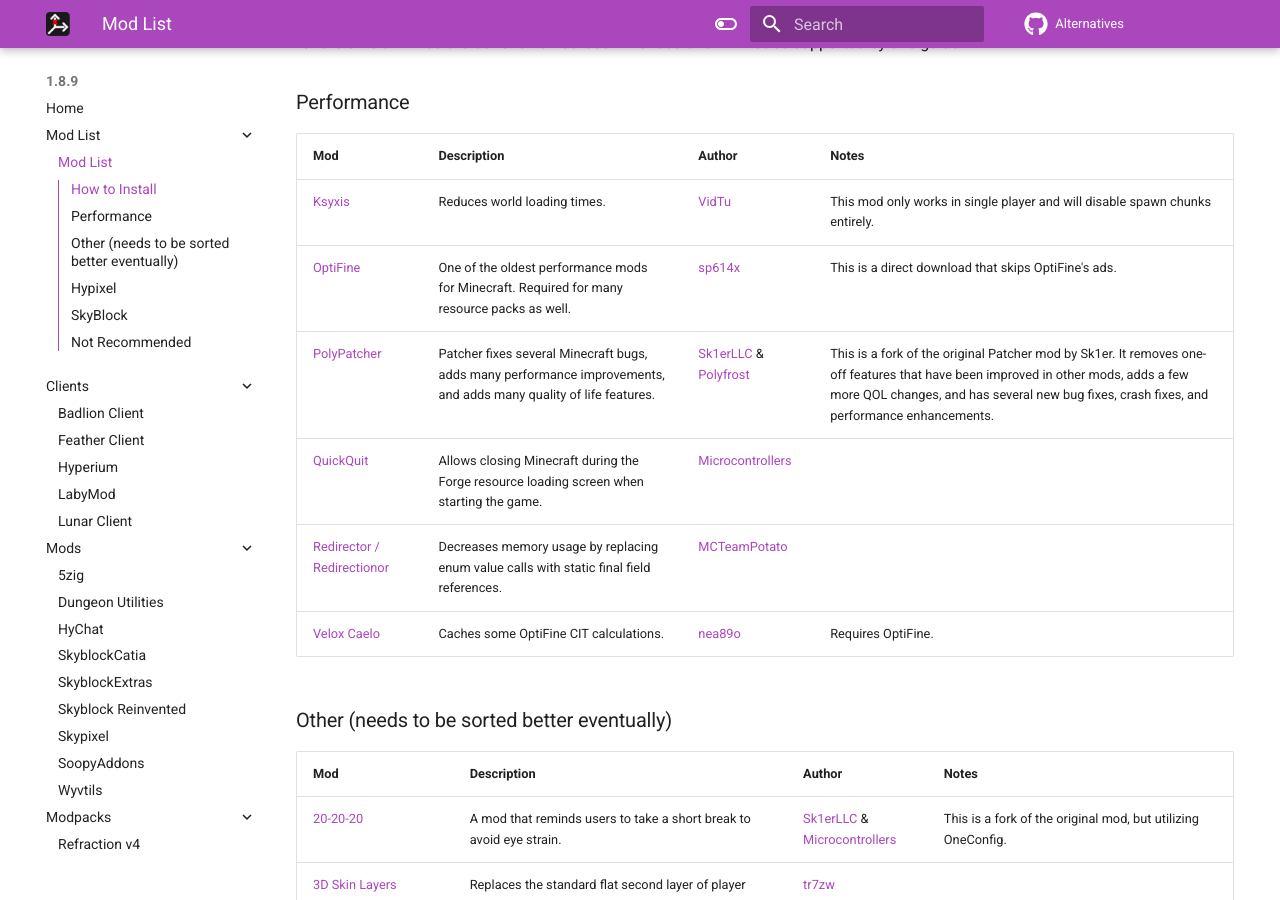
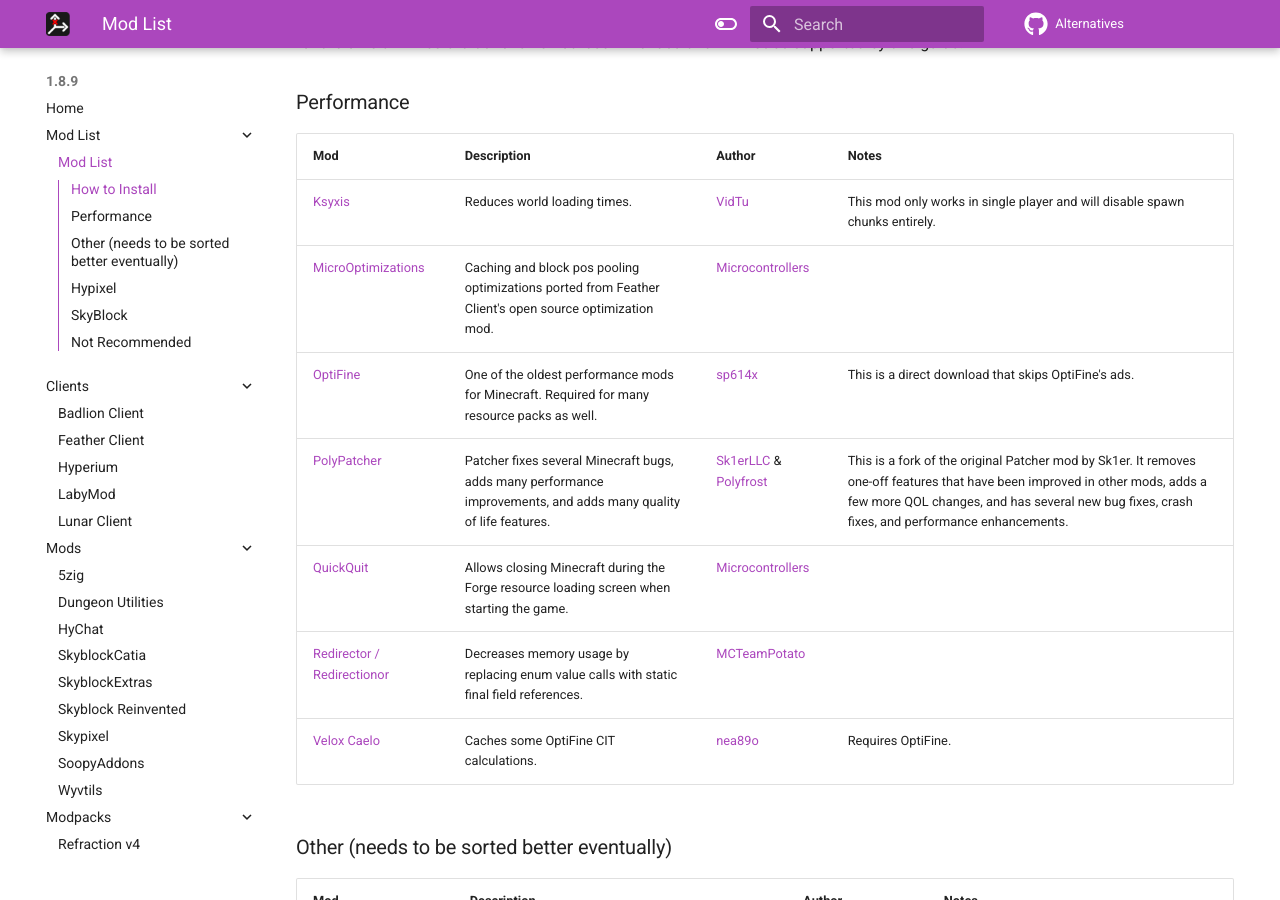
Before and after one commit to MicrocontrollersDev/Alternatives, an MkDocs documentation site: the page built from docs/1.8.9/modlist.md, in a window 1280 px wide and 900 px high, scrolled down 327 px. Built offline with MkDocs 1.6.1 and Material for MkDocs 9.7.7, drawn with Linux system fonts in a browser that asks for light colours; comment, search, counter and statistics services are not loaded.

Commit message:
add microoptimizations

```diff
--- a/docs/1.8.9/modlist.md
+++ b/docs/1.8.9/modlist.md
@@ -11,6 +11,7 @@
 | Mod | Description | Author | Notes |
 | --- | --- | --- | --- |
 | [Ksyxis](https://modrinth.com/mod/ksyxis) | Reduces world loading times. | [VidTu](https://github.com/VidTu) | This mod only works in single player and will disable spawn chunks entirely. |
+| [MicroOptimizations](https://modrinth.com/mod/microoptimizations) | Caching and block pos pooling optimizations ported from Feather Client's open source optimization mod. | [Microcontrollers](https://github.com/MicrocontrollersDev) |
 | [OptiFine](https://optifine.net/download?f=preview_OptiFine_1.8.9_HD_U_M6_pre2.jar) | One of the oldest performance mods for Minecraft. Required for many resource packs as well. | [sp614x](https://github.com/sp614x) | This is a direct download that skips OptiFine's ads. |
 | [PolyPatcher](https://modrinth.com/mod/patcher) | Patcher fixes several Minecraft bugs, adds many performance improvements, and adds many quality of life features. | [Sk1erLLC](https://github.com/Sk1erLLC) & [Polyfrost](https://github.com/Polyfrost) | This is a fork of the original Patcher mod by Sk1er. It removes one-off features that have been improved in other mods, adds a few more QOL changes, and has several new bug fixes, crash fixes, and performance enhancements. |
 | [QuickQuit](https://modrinth.com/mod/quickquit) | Allows closing Minecraft during the Forge resource loading screen when starting the game. | [Microcontrollers](https://github.com/MicrocontrollersDev) |
```
